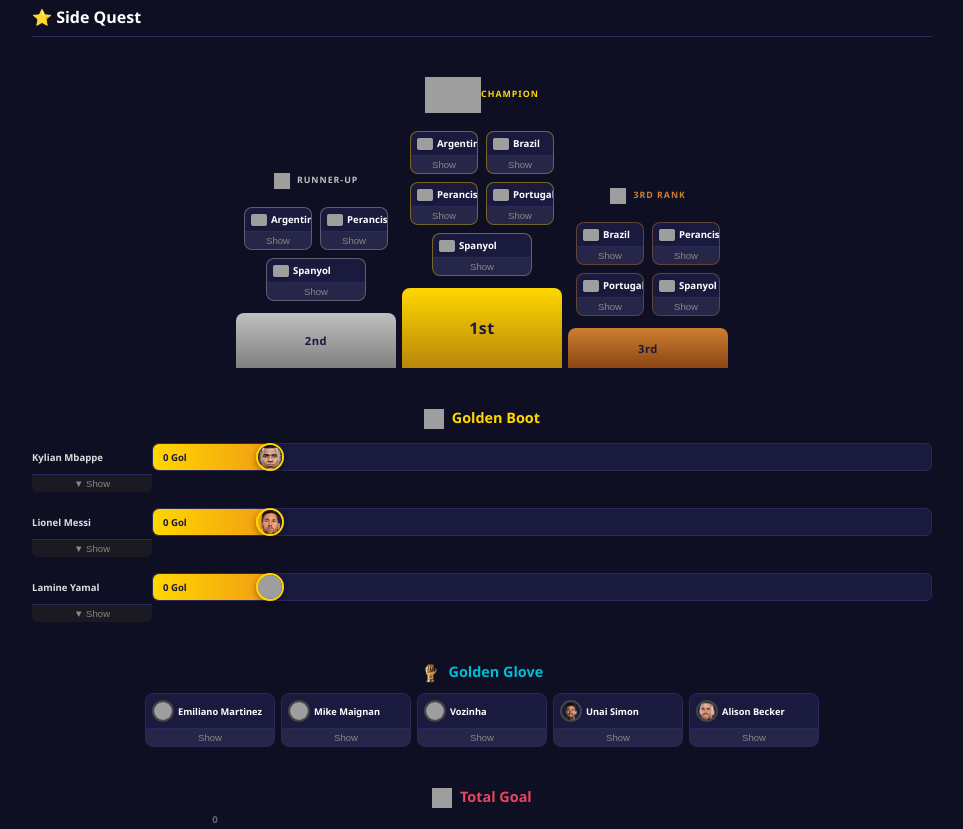
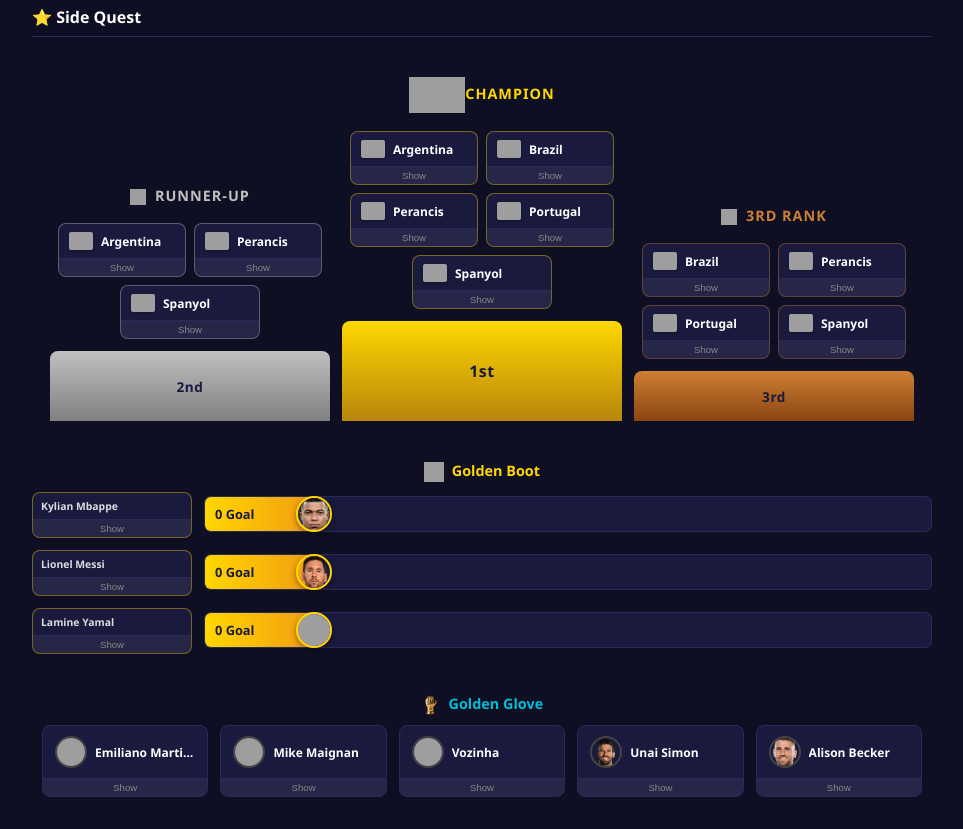
Before and after one commit to ndodhendro/arisan-wc-2026-knockout-hash-pku, a plain HTML site: page index.html in a window 1280 px wide. Shown: the part 2960-3789 px from the top of the page, without its empty margins (158-1121 px from the left). Drawn offline with Linux system fonts and the light colour scheme; grey boxes are pictures that could not be loaded.

Commit message:
update UI

```diff
--- a/index.html
+++ b/index.html
@@ -692,22 +692,63 @@
         }
         .goldenboot-bar-area {
             display: flex;
-            align-items: center;
-        }
-        .goldenboot-label {
+            align-items: flex-start;
+        }
+        .goldenboot-card {
             width: 160px;
             min-width: 160px;
+            background: #1a1a3e;
+            border-radius: 8px;
+            border: 1px solid rgba(255, 215, 0, 0.4);
+            overflow: hidden;
+            margin-right: 12px;
+            transition: transform 0.2s, box-shadow 0.2s;
+        }
+        .goldenboot-card:hover {
+            transform: scale(1.03);
+            border-color: #ffd700;
+            box-shadow: 0 4px 15px rgba(255, 215, 0, 0.2);
+        }
+        .goldenboot-card-info {
             display: flex;
             align-items: center;
+            padding: 6px 8px;
             gap: 8px;
-            padding-right: 12px;
-            height: 36px;
-        }
-        .goldenboot-label span {
-            font-size: 0.8rem;
+        }
+        .goldenboot-card-info span {
+            font-size: 10.4px;
             font-weight: 600;
             color: #ddd;
             white-space: nowrap;
+        }
+        .goldenboot-supporters-btn {
+            display: block;
+            width: 100%;
+            background: rgba(255,255,255,0.05);
+            border: none;
+            color: #888;
+            font-size: 0.6rem;
+            padding: 3px 0;
+            cursor: pointer;
+            text-align: center;
+            transition: background 0.2s, color 0.2s;
+            border-top: 1px solid #2a2a5a;
+        }
+        .goldenboot-supporters-btn:hover {
+            background: rgba(255,255,255,0.1);
+            color: #fff;
+        }
+        .goldenboot-supporters-panel {
+            display: none;
+            padding: 6px 8px;
+            background: #12122a;
+            border-top: 1px solid #2a2a5a;
+        }
+        .goldenboot-supporters-panel.show {
+            display: flex;
+            flex-wrap: wrap;
+            gap: 8px;
+            justify-content: center;
         }
         .goldenboot-bar-wrapper {
             flex: 1;
@@ -717,6 +758,7 @@
             height: 36px;
             border: 1px solid #2a2a5a;
             position: relative;
+            margin-top: 4px;
         }
         .goldenboot-bar {
             height: 100%;
@@ -749,39 +791,6 @@
             font-weight: 700;
             color: #1a1a3e;
         }
-        .goldenboot-supporters-btn {
-            display: block;
-            width: 160px;
-            background: rgba(255, 215, 0, 0.05);
-            border: none;
-            color: #888;
-            font-size: 0.6rem;
-            padding: 3px 0;
-            cursor: pointer;
-            text-align: center;
-            transition: background 0.2s, color 0.2s;
-            border-top: 1px solid #2a2a5a;
-            border-radius: 0 0 6px 6px;
-            margin-top: -1px;
-        }
-        .goldenboot-supporters-btn:hover {
-            background: rgba(255, 215, 0, 0.15);
-            color: #ffd700;
-        }
-        .goldenboot-supporters-panel {
-            display: none;
-            padding: 8px 12px;
-            background: #12122a;
-            border: 1px solid #2a2a5a;
-            border-top: none;
-            border-radius: 0 0 6px 6px;
-        }
-        .goldenboot-supporters-panel.show {
-            display: flex;
-            flex-wrap: wrap;
-            gap: 10px;
-            justify-content: flex-start;
-        }
 
         /* Total Goal Glowing Effect */
         .total-goal-marker-info.glowing {
@@ -933,11 +942,12 @@
             .total-goal-marker-value-v {
                 font-size: 0.6rem;
             }
-            .goldenboot-label {
+            .goldenboot-card {
                 width: 140px;
                 min-width: 140px;
-            }
-            .goldenboot-label span {
+                margin-right: 8px;
+            }
+            .goldenboot-card-info span {
                 font-size: 0.7rem;
             }
             .goldenboot-avatar {
@@ -951,12 +961,9 @@
             .goldenboot-value {
                 font-size: 0.7rem;
             }
-            .goldenboot-supporters-btn {
-                width: 140px;
-            }
-        }
-
-        @media (max-width: 480px) {        }
+        }
+
+        @media (max-width: 480px) {
             .round {
                 min-width: 140px;
             }
@@ -1039,11 +1046,12 @@
                 right: -6px;
                 left: auto;
             }
-            .goldenboot-label {
+            .goldenboot-card {
                 width: 120px;
                 min-width: 120px;
-            }
-            .goldenboot-label span {
+                margin-right: 8px;
+            }
+            .goldenboot-card-info span {
                 font-size: 0.6rem;
             }
             .goldenboot-avatar {
@@ -1056,9 +1064,6 @@
             }
             .goldenboot-value {
                 font-size: 0.6rem;
-            }
-            .goldenboot-supporters-btn {
-                width: 120px;
             }
         }
     </style>
@@ -1892,45 +1897,26 @@
                 const row = document.createElement('div');
                 row.className = 'goldenboot-row';
 
-                // Bar area (label + bar)
+                // Bar area (card + bar)
                 const barArea = document.createElement('div');
                 barArea.className = 'goldenboot-bar-area';
 
-                // Label with player name only
-                const label = document.createElement('div');
-                label.className = 'goldenboot-label';
+                // Card (like podium-team-card): info + toggle + panel
+                const card = document.createElement('div');
+                card.className = 'goldenboot-card';
+
+                // Card info (player name)
+                const cardInfo = document.createElement('div');
+                cardInfo.className = 'goldenboot-card-info';
                 const nameSpan = document.createElement('span');
                 nameSpan.textContent = player.name;
-                label.appendChild(nameSpan);
-
-                // Bar wrapper + bar
-                const barWrapper = document.createElement('div');
-                barWrapper.className = 'goldenboot-bar-wrapper';
-                const bar = document.createElement('div');
-                bar.className = 'goldenboot-bar';
-                const pct = player.goals > 0 ? Math.max((player.goals / maxGoals) * 100, 15) : 15;
-                bar.style.width = pct + '%';
-                const valueSpan = document.createElement('span');
-                valueSpan.className = 'goldenboot-value';
-                valueSpan.textContent = player.goals + ' Gol';
-                bar.appendChild(valueSpan);
-                // Player avatar on the right of the bar
-                const playerImg = document.createElement('img');
-                playerImg.className = 'goldenboot-avatar';
-                playerImg.src = player.img;
-                playerImg.alt = player.name;
-                playerImg.onerror = function() { this.style.display = 'none'; };
-                bar.appendChild(playerImg);
-                barWrapper.appendChild(bar);
-
-                barArea.appendChild(label);
-                barArea.appendChild(barWrapper);
-                row.appendChild(barArea);
+                cardInfo.appendChild(nameSpan);
+                card.appendChild(cardInfo);
 
                 // Supporters toggle button
                 const btn = document.createElement('button');
                 btn.className = 'goldenboot-supporters-btn';
-                btn.textContent = '▼ Show';
+                btn.textContent = 'Show';
 
                 // Supporters panel
                 const panel = document.createElement('div');
@@ -1953,11 +1939,35 @@
 
                 btn.onclick = function() {
                     const isVisible = panel.classList.toggle('show');
-                    btn.textContent = isVisible ? '▲ Hide' : '▼ Show';
+                    btn.textContent = isVisible ? 'Hide' : 'Show';
                 };
 
-                row.appendChild(btn);
-                row.appendChild(panel);
+                card.appendChild(btn);
+                card.appendChild(panel);
+
+                // Bar wrapper + bar
+                const barWrapper = document.createElement('div');
+                barWrapper.className = 'goldenboot-bar-wrapper';
+                const bar = document.createElement('div');
+                bar.className = 'goldenboot-bar';
+                const pct = player.goals > 0 ? Math.max((player.goals / maxGoals) * 100, 15) : 15;
+                bar.style.width = pct + '%';
+                const valueSpan = document.createElement('span');
+                valueSpan.className = 'goldenboot-value';
+                valueSpan.textContent = player.goals + ' Goal';
+                bar.appendChild(valueSpan);
+                // Player avatar on the right of the bar
+                const playerImg = document.createElement('img');
+                playerImg.className = 'goldenboot-avatar';
+                playerImg.src = player.img;
+                playerImg.alt = player.name;
+                playerImg.onerror = function() { this.style.display = 'none'; };
+                bar.appendChild(playerImg);
+                barWrapper.appendChild(bar);
+
+                barArea.appendChild(card);
+                barArea.appendChild(barWrapper);
+                row.appendChild(barArea);
                 container.appendChild(row);
             });
         }
```
